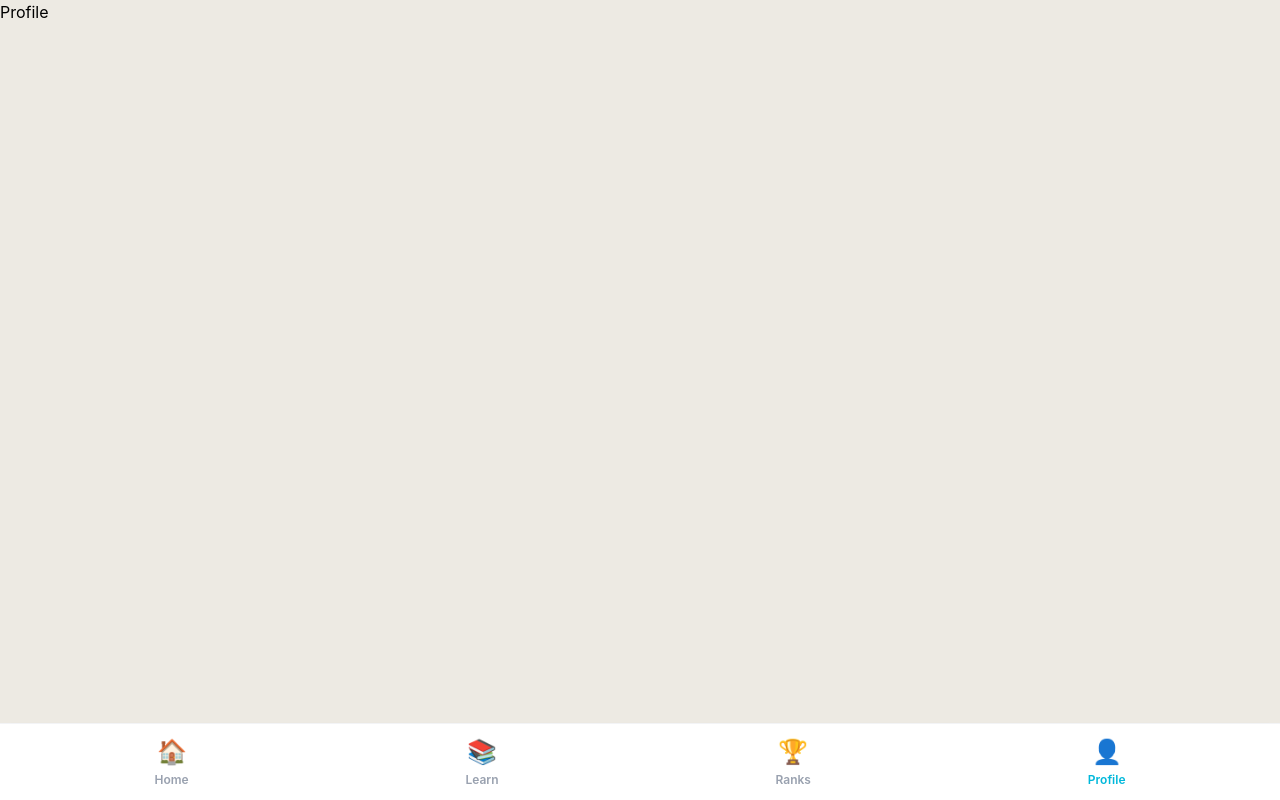
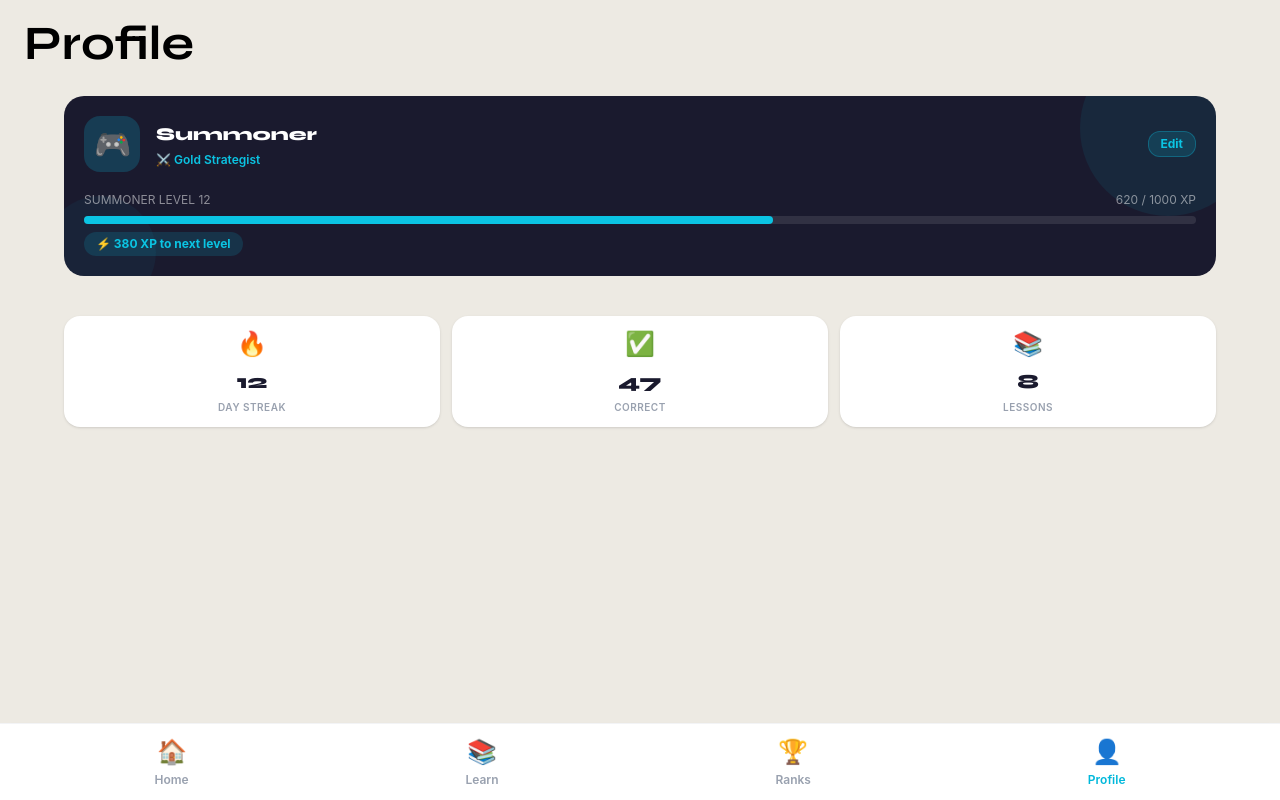
Before and after one commit to Chris-wav/lproject, a React (Vite) app in the folder lol-academy/: page /profile in a window 1280 px wide. Built offline with nearby package versions, Linux system fonts and the light colour scheme.

Commit message:
Messing around with the profilePage. Still in the mvp

```diff
--- /dev/null
+++ b/lol-academy/src/components/MilestoneCard.tsx
@@ -0,0 +1,22 @@
+import React from "react";
+interface MilestoneCardProps {
+  title: string;
+  icon: React.ReactNode;
+  description: string;
+}
+
+const MilestoneCard = ({ title, icon, description }: MilestoneCardProps) => {
+  return (
+    <div className="bg-white rounded-2xl p-3 flex flex-col items-center text-center gap-1 shadow-sm">
+      <div className="text-2xl mb-1">{icon}</div>
+      <span className="font-display font-[800] text-xl text-[#1a1a2e]">
+        {title}
+      </span>
+      <span className="text-[10px] text-gray-400 font-semibold uppercase tracking-wider">
+        {description}
+      </span>
+    </div>
+  );
+};
+
+export default MilestoneCard;
--- /dev/null
+++ b/lol-academy/src/components/SummonerCard.tsx
@@ -0,0 +1,46 @@
+const SummonerCard = () => {
+  return (
+    <div className="bg-[#1A1A2E] rounded-[20px] p-5 w-[90%] mx-auto mt-2 relative overflow-hidden text-white">
+      {/* Decorative circles */}
+      <div className="absolute w-44 h-44 rounded-full bg-[#0BC4E3]/8 -top-14 -right-10" />
+      <div className="absolute w-28 h-28 rounded-full bg-[#0BC4E3]/5 -bottom-8 -left-5" />
+
+      {/* Top row */}
+      <div className="flex items-center gap-4 relative z-10 mb-5">
+        <div className="w-14 h-14 rounded-2xl bg-[#0BC4E3]/20  flex items-center justify-center text-3xl flex-shrink-0">
+          <span className="">🎮</span>
+        </div>
+        <div className="flex-1">
+          <p className="font-display font-[800] text-lg">Summoner</p>
+          <p className="text-[#0BC4E3] text-xs font-semibold mt-1">
+            ⚔️ Gold Strategist
+          </p>
+        </div>
+        <button className="bg-[#0BC4E3]/15 border border-[#0BC4E3]/30 rounded-xl px-3 py-1 text-[#0BC4E3] text-xs font-bold">
+          Edit
+        </button>
+      </div>
+
+      {/* XP Bar */}
+      <div className="relative z-10">
+        <div className="flex justify-between text-xs text-white/50 mb-2">
+          <span>SUMMONER LEVEL 12</span>
+          <span>620 / 1000 XP</span>
+        </div>
+        <div className="bg-white/10 rounded-full h-2">
+          <div
+            className="bg-[#0BC4E3] h-2 rounded-full"
+            style={{ width: "62%" }}
+          />
+        </div>
+        <div className="mt-2 inline-flex items-center gap-1 bg-[#0BC4E3]/15 rounded-full px-3 py-1">
+          <span className="text-[#0BC4E3] text-xs font-bold">
+            ⚡ 380 XP to next level
+          </span>
+        </div>
+      </div>
+    </div>
+  );
+};
+
+export default SummonerCard;
--- a/lol-academy/src/routes/profile.tsx
+++ b/lol-academy/src/routes/profile.tsx
@@ -1,7 +1,31 @@
 import { createFileRoute } from "@tanstack/react-router";
+import SummonerCard from "../components/SummonerCard";
+import MilestoneCard from "../components/MilestoneCard";
 
 export const Route = createFileRoute("/profile")({
-  component: () => {
-    return <h1>Profile</h1>;
-  },
+  component: RouteComponent,
 });
+
+function RouteComponent() {
+  const stats = [
+    { icon: "🔥", title: "12", description: "Day Streak" },
+    { icon: "✅", title: "47", description: "Correct" },
+    { icon: "📚", title: "8", description: "Lessons" },
+  ];
+  return (
+    <div className="flex flex-col items-start gap-5 w-full mt-5 ">
+      <h1 className="text-5xl font-display pl-6">Profile</h1>
+      <SummonerCard />
+      <div className="mt-5 grid grid-cols-3 gap-3 w-[90%] mx-auto">
+        {stats.map((stat, index) => (
+          <MilestoneCard
+            key={index}
+            icon={stat.icon}
+            title={stat.title}
+            description={stat.description}
+          />
+        ))}
+      </div>
+    </div>
+  );
+}
```
